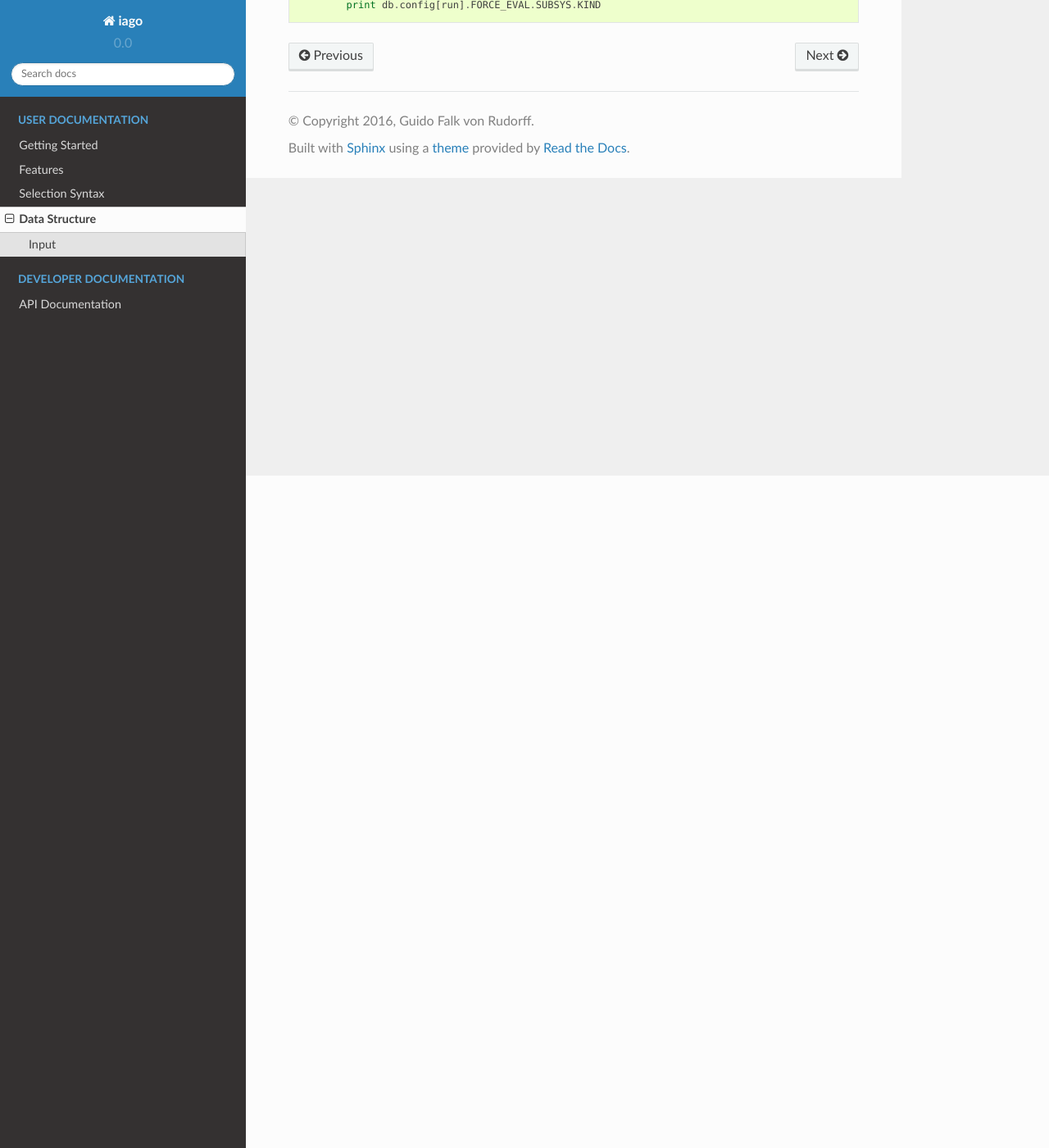
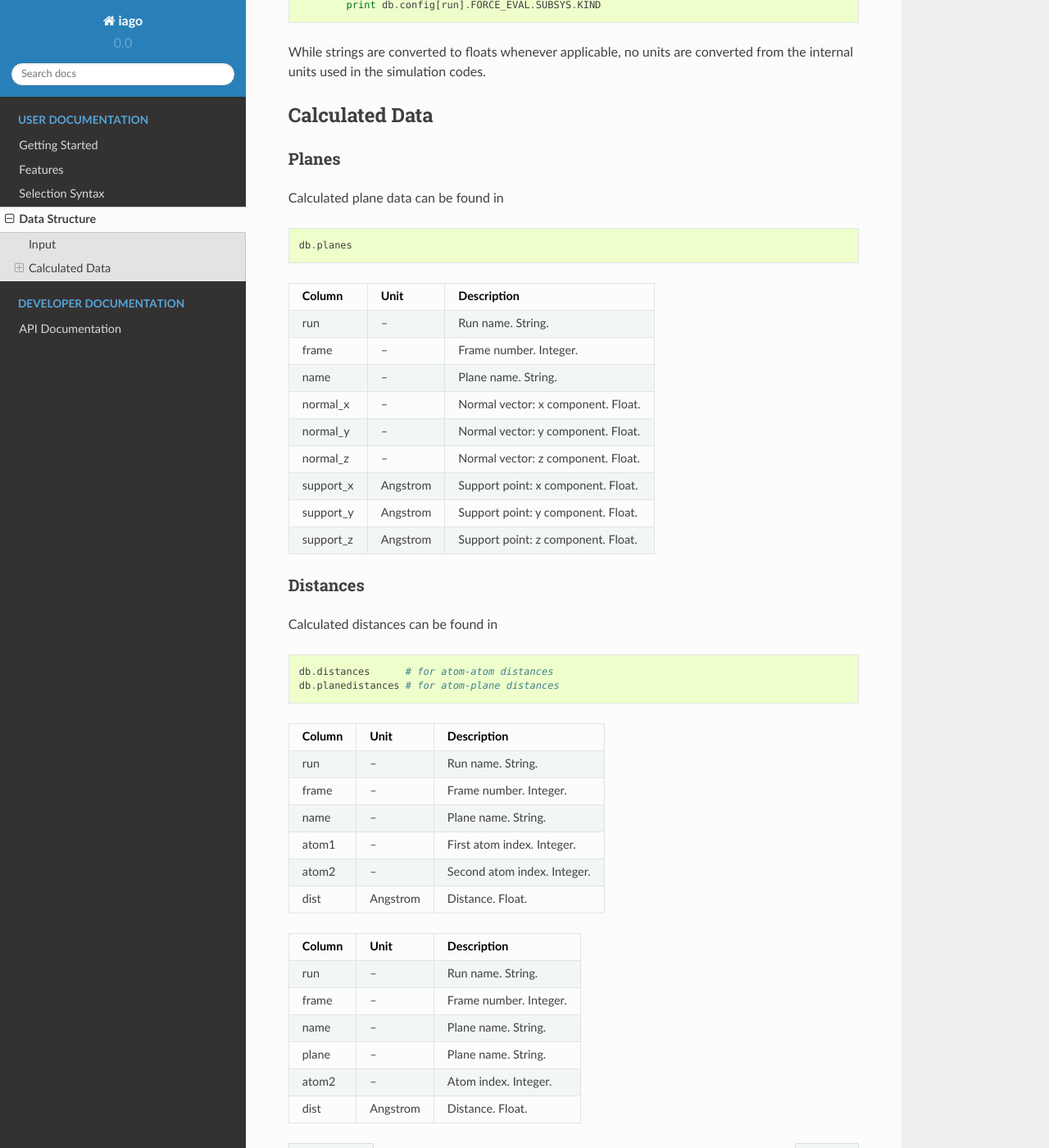
Before and after one commit to ferchault/iago, a Sphinx documentation site: the page built from docs/datastructure.rst, in a window 1280 px wide and 1400 px high, scrolled down 820 px. Shown: the whole window at 82% size. Built offline with Sphinx 7.4.7 and the Read the Docs theme 2.0.0, drawn with Linux system fonts in a browser that asks for light colours; pages that are not in the unit, such as notebooks, are missing from menus.

Commit message:
Documenting current data structure

```diff
--- a/docs/datastructure.rst
+++ b/docs/datastructure.rst
@@ -37,3 +37,65 @@ with the run name as key and a tree dictionary as value. Here are a few examples
 	# for each run, print all atom kind information
 	for run in db.config.keys():
 		print db.config[run].FORCE_EVAL.SUBSYS.KIND
+
+While strings are converted to floats whenever applicable, no units are converted from the internal units used in the
+simulation codes.
+
+Calculated Data
+---------------
+
+Planes
+++++++
+
+Calculated plane data can be found in
+
+.. code-block:: python
+
+	db.planes
+
+
+============= =============== ===========================================================
+Column        Unit            Description
+============= =============== ===========================================================
+run           --              Run name. String.
+frame         --              Frame number. Integer.
+name          --              Plane name. String.
+normal_x      --              Normal vector: x component. Float.
+normal_y      --              Normal vector: y component. Float.
+normal_z      --              Normal vector: z component. Float.
+support_x     Angstrom        Support point: x component. Float.
+support_y     Angstrom        Support point: y component. Float.
+support_z     Angstrom        Support point: z component. Float.
+============= =============== ===========================================================
+
+Distances
++++++++++
+
+Calculated distances can be found in
+
+.. code-block:: python
+
+	db.distances      # for atom-atom distances
+	db.planedistances # for atom-plane distances
+
+============= =============== ===========================================================
+Column        Unit            Description
+============= =============== ===========================================================
+run           --              Run name. String.
+frame         --              Frame number. Integer.
+name          --              Plane name. String.
+atom1         --              First atom index. Integer.
+atom2         --              Second atom index. Integer.
+dist          Angstrom        Distance. Float.
+============= =============== ===========================================================
+
+============= =============== ===========================================================
+Column        Unit            Description
+============= =============== ===========================================================
+run           --              Run name. String.
+frame         --              Frame number. Integer.
+name          --              Plane name. String.
+plane         --              Plane name. String.
+atom2         --              Atom index. Integer.
+dist          Angstrom        Distance. Float.
+============= =============== ===========================================================
```
